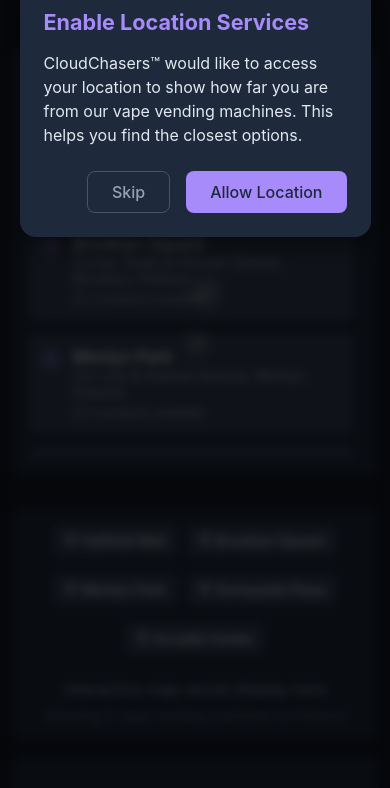
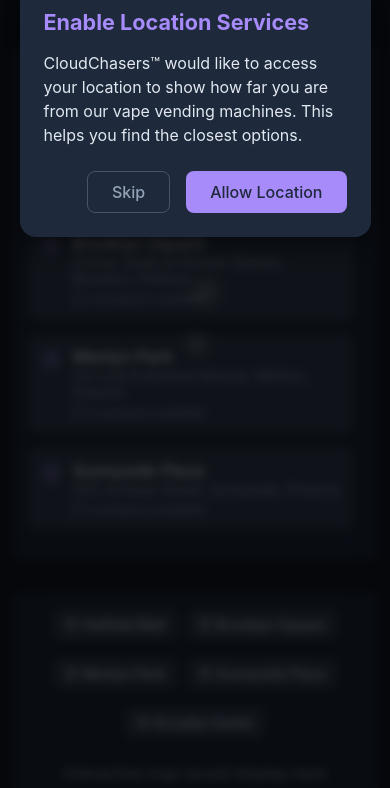
Before and after one commit to BennoKuhn424/Vape, a plain HTML site: page index.html in a window 390 px wide. Shown: the part 54-842 px from the top of the page. Drawn offline with Linux system fonts and the light colour scheme.

Commit message:
Update index.html

```diff
--- a/index.html
+++ b/index.html
@@ -20,6 +20,9 @@
       padding: 1rem;
       position: relative;
       cursor: none; /* Hide the default cursor on desktop */
+      /* Remove fixed positioning that prevents scrolling */
+      overflow-y: auto;
+      -webkit-overflow-scrolling: touch;
     }
 
     /* Show normal cursor on mobile */
@@ -110,6 +113,12 @@
       overflow-y: auto;
       padding-right: 0.5rem;
       -webkit-overflow-scrolling: touch; /* Smooth scrolling on iOS */
+    }
+
+    @media (max-width: 768px) {
+      .location-list {
+        max-height: 50vh; /* Slightly taller on mobile */
+      }
     }
 
     .location-item {
@@ -409,7 +418,7 @@
       height: 16px;
       border-radius: 50%;
       background-color: #a78bfa;
-      box-shadow: 0 0 8px 2px rgba(167, 139, 250, 0.5);
+      box-shadow: 0 0 8px 2px rgba(167, 139, 250,.5);
       pointer-events: none;
       z-index: 1000;
       transform: translate(-50%, -50%);
@@ -555,10 +564,6 @@
         padding: 0.75rem;
       }
 
-      .location-list {
-        max-height: 40vh; /* Use viewport height for better mobile experience */
-      }
-
       .maps-link-container {
         padding: 8px 0;
       }
@@ -567,21 +572,6 @@
         width: 100%; /* Full width button on mobile */
         justify-content: center;
       }
-    }
-
-    /* Fix for iOS overscroll behavior */
-    html {
-      position: fixed;
-      height: 100%;
-      overflow: hidden;
-    }
-
-    body {
-      position: fixed;
-      width: 100%;
-      height: 100%;
-      overflow-y: scroll;
-      -webkit-overflow-scrolling: touch;
     }
   </style>
 </head>
@@ -781,15 +771,6 @@
       btnSkip.addEventListener('click', () => {
         locationModal.style.display = 'none';
       });
-
-      // Fix for iOS overscroll issues
-      if (isMobile) {
-        document.body.addEventListener('touchmove', function(e) {
-          if (e.target.closest('.location-list') === null) {
-            e.preventDefault();
-          }
-        }, { passive: false });
-      }
     }
 
     // Get user's location
@@ -937,7 +918,6 @@
     // Render the list of locations
     function renderLocationList() {
       if (filteredLocations.length === 0) {
-        locationList.innerHTML = '<p class="loading-message">less goo found</p>';
         locationList.innerHTML = '<p class="loading-message">No locations found</p>';
         return;
       }
@@ -1283,6 +1263,60 @@
 
 // Initialize the application
 window.addEventListener('load', init);
+// Animate smoke particles
+function animateSmokeParticles() {
+  const particlesToRemove = [];
+
+  particles.forEach((particle, index) => {
+    // Add turbulence for natural movement
+    particle.turbulencePhase += 0.05;
+    const turbX = Math.sin(particle.turbulencePhase) * particle.turbulenceX;
+    const turbY = Math.cos(particle.turbulencePhase) * particle.turbulenceY;
+
+    // Gradual slowdown of horizontal movement
+    particle.speedX *= 0.992;
+    // Slight acceleration upward
+    particle.speedY *= 1.005;
+
+    // Update position with turbulence
+    particle.x += particle.speedX + turbX;
+    particle.y += particle.speedY + turbY;
+
+    // Update size and opacity
+    if (particle.size < particle.maxSize) {
+      particle.size += particle.growRate;
+    }
+    particle.opacity -= particle.fadeRate;
+
+    // Update rotation for swirling effect
+    particle.rotation += particle.rotationSpeed;
+
+    // Apply updates to DOM element
+    particle.element.style.left = `${particle.x}px`;
+    particle.element.style.top = `${particle.y}px`;
+    particle.element.style.width = `${particle.size}px`;
+    particle.element.style.height = `${particle.size}px`;
+    particle.element.style.opacity = particle.opacity;
+    particle.element.style.transform = `translate(-50%, -50%) rotate(${particle.rotation}deg) scale(${1 + Math.sin(particle.turbulencePhase) * 0.05})`;
+
+    // Mark for removal if too faded
+    if (particle.opacity <= 0.02) {
+      particlesToRemove.push(index);
+    }
+  });
+
+  // Remove faded particles
+  for (let i = particlesToRemove.length - 1; i >= 0; i--) {
+    const index = particlesToRemove[i];
+    if (particles[index] && particles[index].element) {
+      smokeContainer.removeChild(particles[index].element);
+      particles.splice(index, 1);
+    }
+  }
+}
+
+// Initialize the application
+window.addEventListener('load', init);
 </script>
 </body>
 </html>
```
Lines whose indentation alone changed are shown as unchanged.
